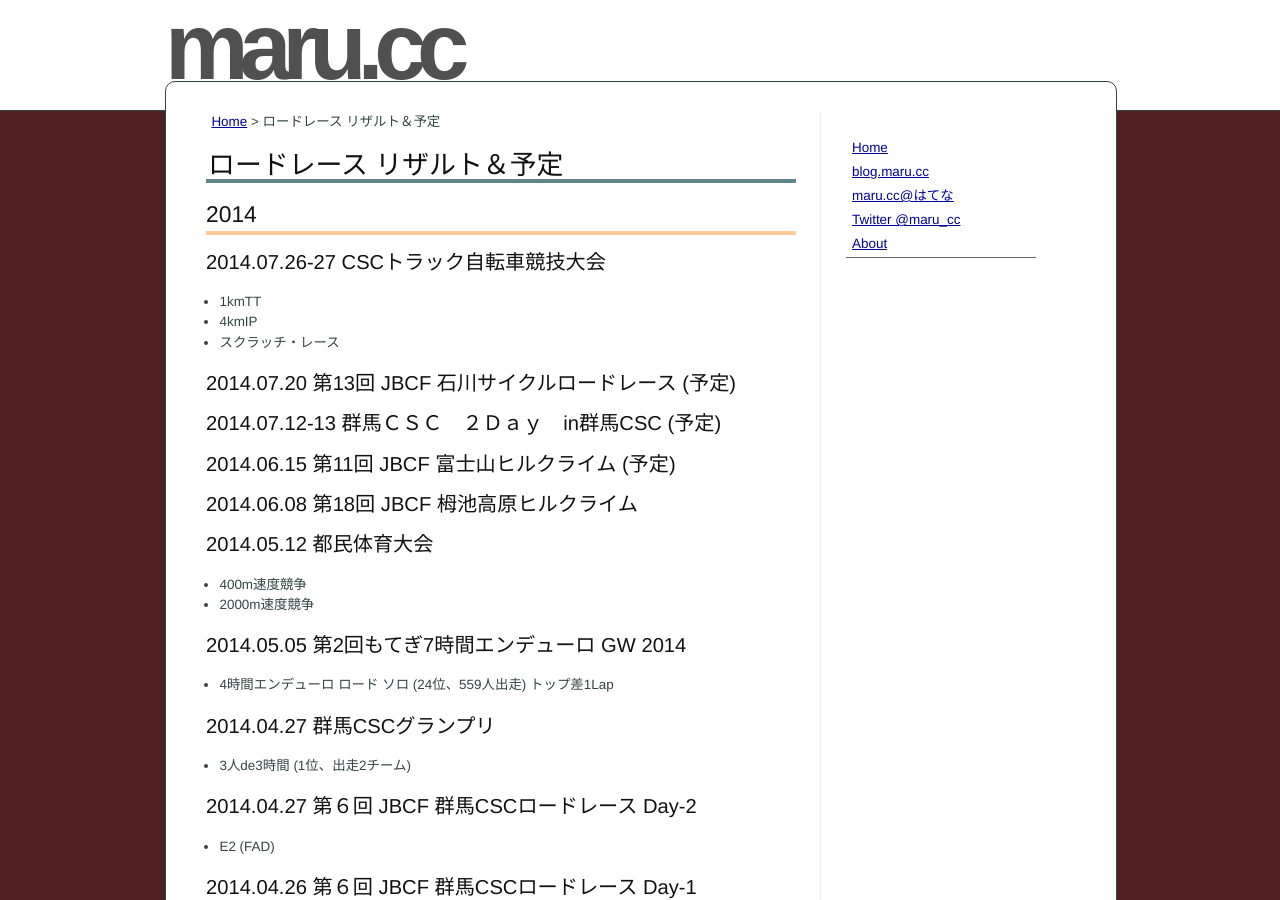
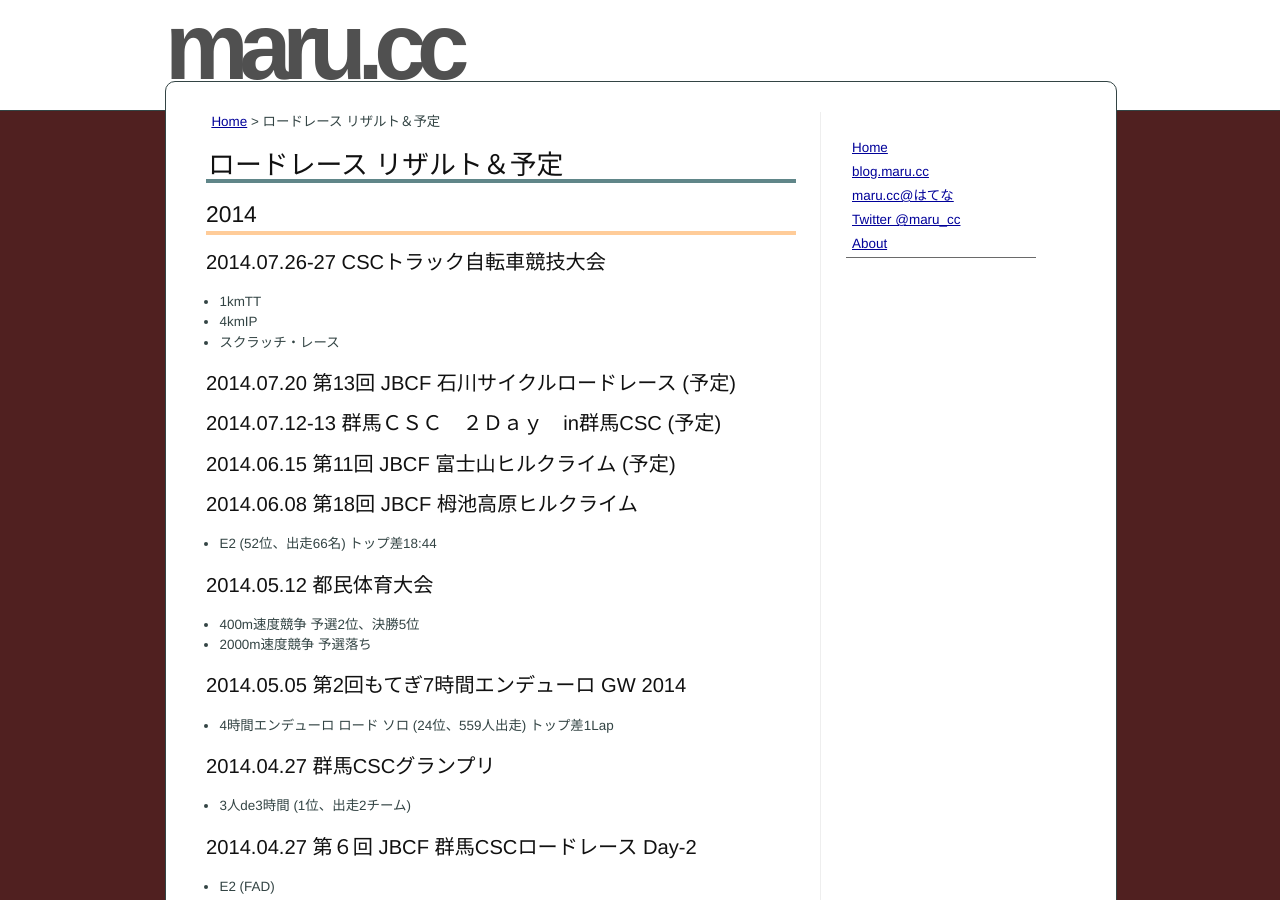
Before and after one commit to marucc/marucc.github.io, a Jekyll site: the page built from sports/results_bike.md, in a window 1280 px wide and 900 px high. Built offline with Jekyll 4.4.1, drawn with Linux system fonts in a browser that asks for light colours.

Commit message:
Published with https://stackedit.io/

```diff
--- a/sports/results_bike.md
+++ b/sports/results_bike.md
@@ -23,10 +23,11 @@ markdown: kramdown
 ### 2014.06.15 第11回 JBCF 富士山ヒルクライム (予定)
 
 ### 2014.06.08 第18回 JBCF 栂池高原ヒルクライム
+- E2 (52位、出走66名) トップ差18:44
 
 ### 2014.05.12 都民体育大会
-- 400m速度競争
-- 2000m速度競争
+- 400m速度競争 予選2位、決勝5位
+- 2000m速度競争 予選落ち
 
 ### 2014.05.05 第2回もてぎ7時間エンデューロ GW 2014
 - 4時間エンデューロ ロード ソロ (24位、559人出走) トップ差1Lap
```
